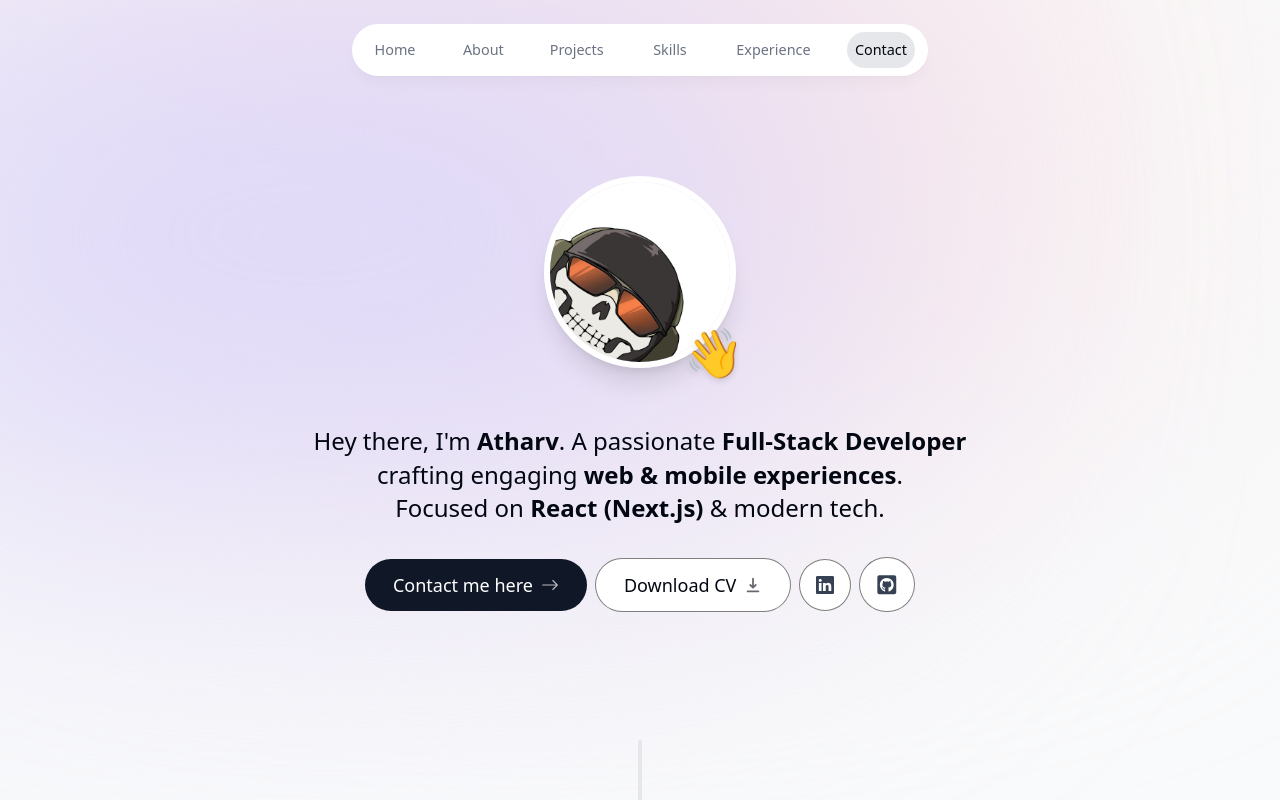
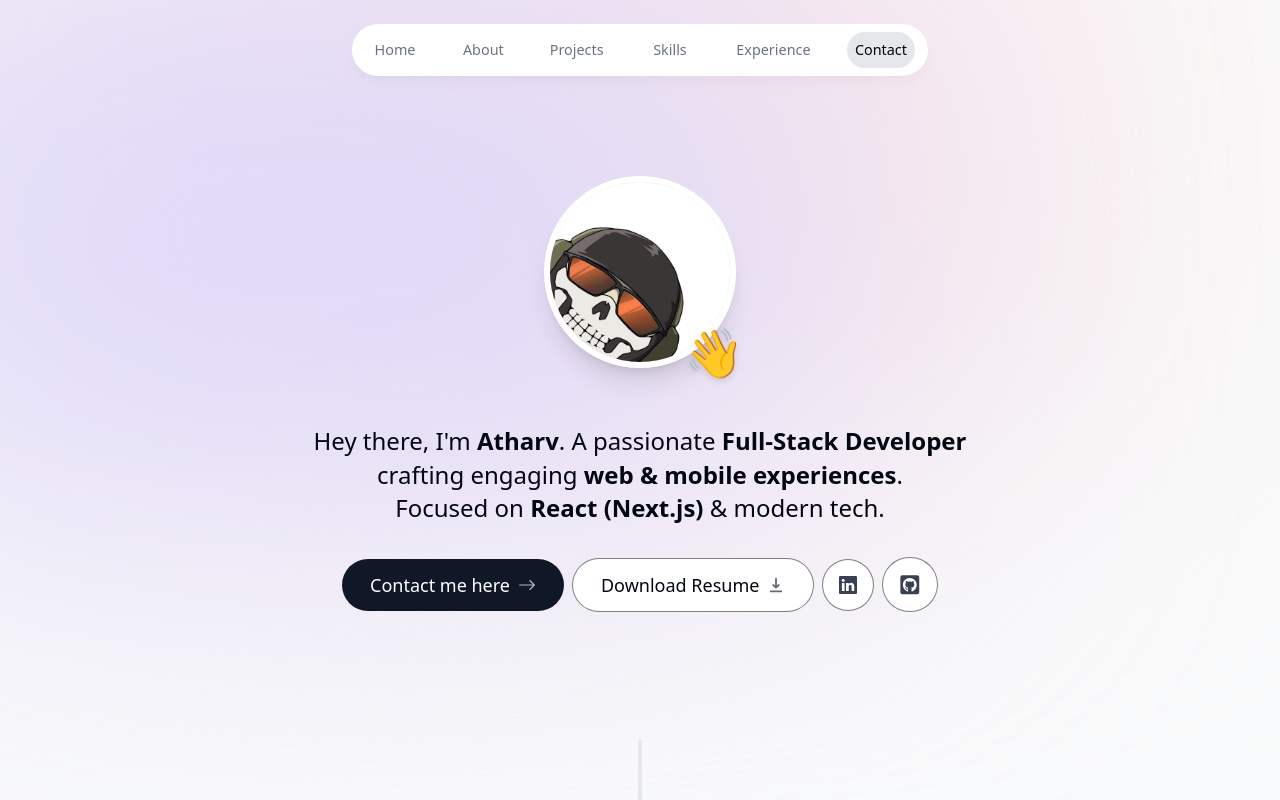
Before and after one commit to AtharvShelke/Atharv-Portfolio, a Next.js app: page / in a window 1280 px wide. Shown: the top 800 px of the page. Built offline with nearby package versions, Linux system fonts and the light colour scheme; no server answers.

Commit message:
updated resume

```diff
--- a/components/Intro.tsx
+++ b/components/Intro.tsx
@@ -77,10 +77,10 @@ const Intro = () => {
 
         <a
           className="border border-black/50 group bg-white px-7 py-3 flex items-center gap-2 rounded-full outline-none focus:scale-110 hover:scale-110 active:scale-105 transition cursor-pointer borderBlack dark:bg-white/10"
-          href="/CV.pdf"
+          href="/Atharv_Shelke_Resume.pdf"
           download
         >
-          Download CV{" "}
+          Download Resume{" "}
           <HiDownload className="opacity-60 group-hover:translate-y-1 transition" />
         </a>
 
```
Also changed, not shown: 1 other file (tests, documents, lock files or other folders).
